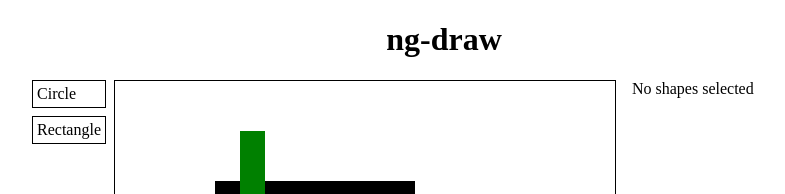
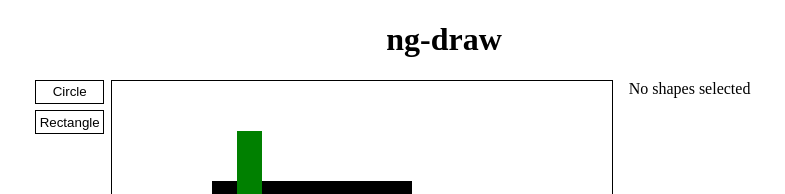
Before and after one commit to krnsk0/ng-draw, an Angular app: page / in a window 1280 px wide. Shown: the top 194 px of the page, without its empty margins (196-981 px from the left). Built offline with nearby package versions, Linux system fonts and the light colour scheme.

Commit message:
switch to buttons from divs

```diff
--- a/src/app/components/properties/properties.component.css
+++ b/src/app/components/properties/properties.component.css
@@ -15,6 +15,7 @@
 .delete-button {
   border: 1px solid black;
   padding: 0.25em;
+  background: none;
 }
 
 .row {
--- a/src/app/components/properties/properties.component.html
+++ b/src/app/components/properties/properties.component.html
@@ -7,7 +7,7 @@
   <div *ngFor="let shape of getSelectedShapes()" class="shape-container">
     <div class="row">
       <div class="shape-title">{{ shape.type }}</div>
-      <div class="delete-button" (click)="handleDelete(shape.id)">Delete</div>
+      <button type="button" class="delete-button" (click)="handleDelete(shape.id)">Delete</button>
     </div>
     <div *ngIf="isCircle(shape)">
       <div class="row">
--- a/src/app/components/tools/tools.component.css
+++ b/src/app/components/tools/tools.component.css
@@ -1,7 +1,11 @@
-
+.tool-container {
+  display: flex;
+  flex-direction: column;
+}
 
 .tool-button {
   border: 1px solid black;
-  margin: 0 0.5em 0.5em 0;;
+  margin: 0 0.5em 0.5em 0;
   padding: 0.25em;
+  background: none;
 }
--- a/src/app/components/tools/tools.component.html
+++ b/src/app/components/tools/tools.component.html
@@ -1,5 +1,5 @@
-<div>
-  <div *ngFor="let tool of tools" class="tool-button" (click)="clickHandler(tool)">
+<div class="tool-container">
+  <button *ngFor="let tool of tools" class="tool-button" (click)="clickHandler(tool)">
     {{ tool }}
-  </div>
+  </button>
 </div>
```
